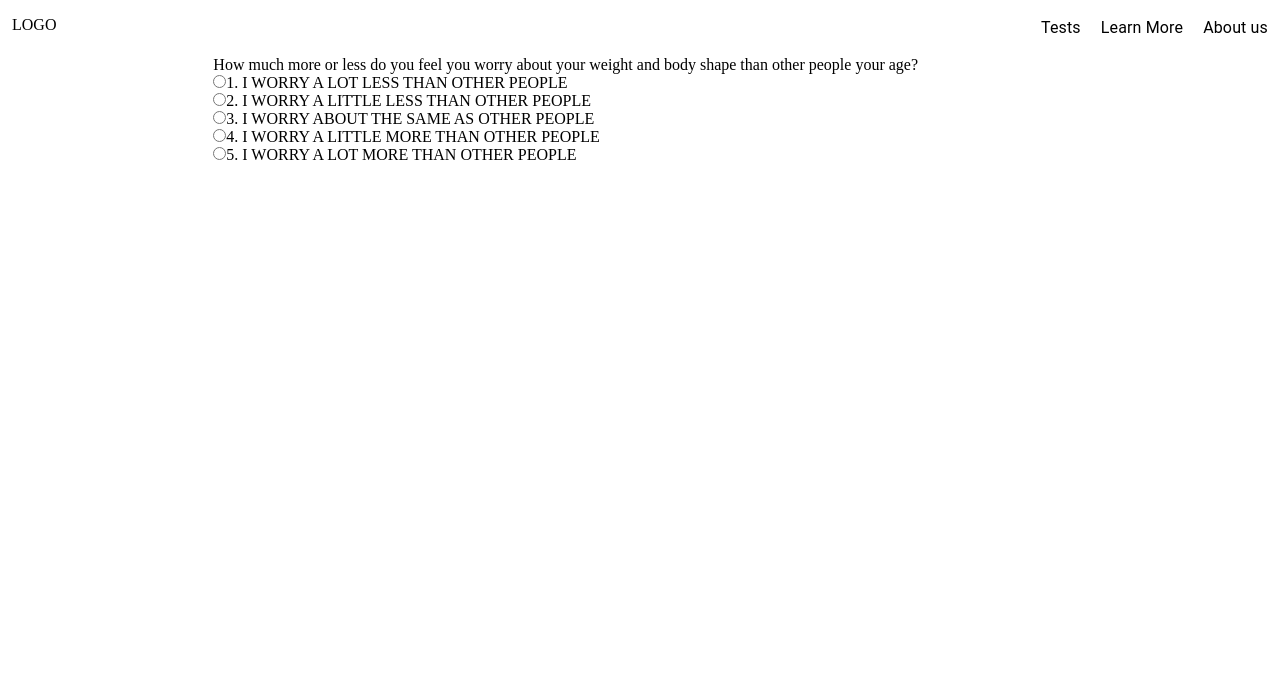
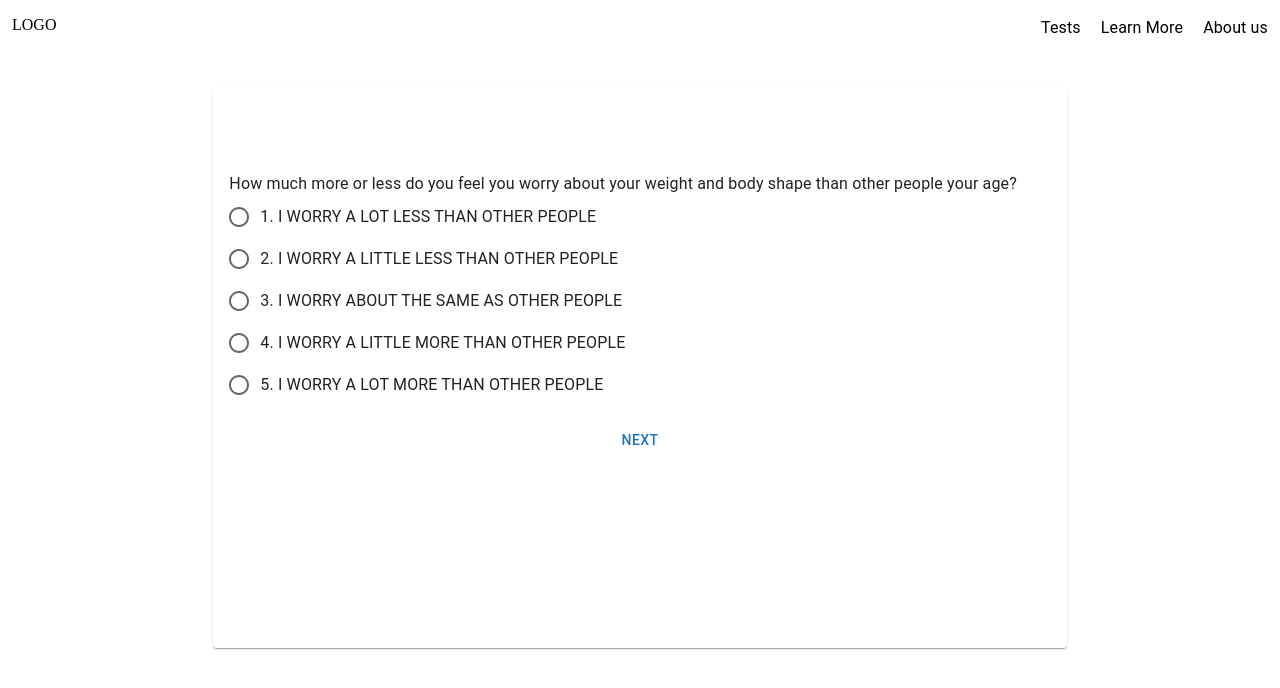
Before and after one commit to captainion2119/SIH_frontend, a React (Vite) app: page /tests/eating_disorder in a window 1280 px wide. Shown: the top 688 px of the page. Built offline with nearby package versions, Linux system fonts and the light colour scheme.

Commit message:
added apiEndPoints

```diff
--- a/src/components/BipolarForm.jsx
+++ b/src/components/BipolarForm.jsx
@@ -1,5 +1,5 @@
 import React, { useState } from 'react';
-import { Paper,Typography,Button,Stack } from '@mui/material';
+import { Paper, Typography, Button, Stack, RadioGroup, Radio, FormControlLabel } from '@mui/material';
 const questions = [
    [ "1. In the past, have you experienced periods of unusually elevated or irritable mood that lasted for several days or more, during which you felt extremely energetic, talkative, and confident, and may have engaged in impulsive or risky activities? ", 0.99, 0.182],
     ["2. Have you ever had periods of time when you felt excessively grandiose or superior to others, believing that you possessed special powers, talents, or abilities that others did not, even when there was no evidence to support these beliefs? ", 0.87, 0.095],
@@ -29,35 +29,43 @@ const questions = [
 ]
 
 
+
 const BipolarForm = () => {
   const [currentQuestion, setCurrentQuestion] = useState(0);
   const [totalScore, setTotalScore] = useState(0);
+  const [response, setResponse] = useState(null);
 
-  const handleResponse = (response) => {
+  const handleResponse = () => {
     const currentQuestionInfo = questions[currentQuestion];
     const responseValue = response === 'yes' ? currentQuestionInfo[1] * currentQuestionInfo[2] : 0;
 
     setTotalScore(totalScore + responseValue);
     setCurrentQuestion(currentQuestion + 1);
+    setResponse(null); // Reset response for the next question
   };
 
   return (
-    <Paper sx={{height:'100%',padding:'1rem',marginTop:'2rem'}} >
-
+    <Paper sx={{ height: '70vh',width:'100%', padding: '1rem', marginTop: '2rem' }}>
       {currentQuestion < questions.length ? (
-        <Stack alignItems={'center'} sx={{height:'80%'}} justifyContent={'center'} spacing={10}>
+        <Stack alignItems={'center'} sx={{ height: '80%' }} justifyContent={'center'} spacing={3}>
           <Typography variant="body1" lineHeight={1.5}>{questions[currentQuestion][0]}</Typography>
-          <Stack flexDirection={'row'} alignContent={'center'}>
-          <Button onClick={() => handleResponse('yes')}>Yes</Button>
-          <Button onClick={() => handleResponse('no')}>No</Button>
+          <RadioGroup sx={{alignSelf:'flex-start'}} value={response} onChange={(e) => setResponse(e.target.value)}>
+            <FormControlLabel value="yes" control={<Radio />} label="Yes" />
+            <FormControlLabel value="no" control={<Radio />} label="No" />
+          </RadioGroup>
+          <Stack direction={'row'} spacing={2}>
+            <Button onClick={handleResponse} >
+              Next
+            </Button>
           </Stack>
         </Stack>
       ) : (
-        <Stack sx={{height:'50%'}} alignItems={'center'} justifyContent={'center'}>
+        <Stack sx={{ height: '50%' }} alignItems={'center'} justifyContent={'center'}>
           <Typography>Questionnaire completed!</Typography>
           <Typography>Total Score: {totalScore}</Typography>
-          <Typography>Probablity of bipolar occurance is {(totalScore / 0.91856 * 100).toFixed(2)} %
-</Typography>
+          <Typography>
+            Probability of bipolar occurrence is {(totalScore / 0.91856 * 100).toFixed(2)} %
+          </Typography>
         </Stack>
       )}
     </Paper>
--- a/src/components/EatingForm.jsx
+++ b/src/components/EatingForm.jsx
@@ -1,11 +1,10 @@
 import React, { useState } from 'react';
+import { Paper, Typography, Button, Radio, RadioGroup, FormControlLabel, Stack } from '@mui/material';
 
 const EatingForm = () => {
-  const [a, setA] = useState(0);
-  const [b, setB] = useState(0);
-  const [c, setC] = useState(0);
-  const [d, setD] = useState(0);
+  const [disorderState, setDisorderState] = useState({ a: 0, b: 0, c: 0, d: 0 });
   const [questionIndex, setQuestionIndex] = useState(0);
+  const [selectedOption, setSelectedOption] = useState(null);
 
   const questions = [
     {
@@ -91,84 +90,69 @@ const EatingForm = () => {
     },
 ]
 
-  const handleResponse = (response) => {
-    const increment = parseInt(response)
-    console.log(response)
+
+const handleResponse = () => {
+  if (selectedOption !== null) {
+    const increment = parseInt(selectedOption);
     const currentQuestion = questions[questionIndex];
+
+    // Update disorder state only when "Next" button is pressed
     currentQuestion.disorders.forEach((disorder) => {
-      switch (disorder) {
-        case 'a':
-          setA((prevA) => prevA + increment);
-          break;
-        case 'b':
-          setB((prevB) => prevB + increment);
-          break;
-        case 'c':
-          setC((prevC) => prevC + increment);
-          break;
-        case 'd':
-          setD((prevD) => prevD + increment);
-          break;
-        default:
-          break;
-      }
+      setDisorderState((prevDisorderState) => ({
+        ...prevDisorderState,
+        [disorder]: prevDisorderState[disorder] + increment,
+      }));
     });
 
     // Move to the next question
     setQuestionIndex((prevIndex) => prevIndex + 1);
+    // Clear selected option for the next question
+    setSelectedOption(null);
+  }
 };
 
-  const renderOptions = (options, questionIndex) => {
-    return options.map((option, index) => {
-      const val = options.length > 1 ? index  : (option.toLowerCase() === 'yes' ? 4 : 0);
-
+const renderOptions = (options) => {
   return (
-        <div key={index}>
-          <label>
-            <input
-              type="radio"
-              name={questionIndex}
-              value={val}
-              onChange={(e) => handleResponse(e.target.value)}
+    <RadioGroup value={selectedOption} onChange={(e) => setSelectedOption(e.target.value)}>
+      {options.map((option, index) => (
+        <FormControlLabel
+          key={index}
+          value={index.toString()}
+          control={<Radio />}
+          label={option}
         />
-            {option}
-          </label>
-        </div>
+      ))}
+    </RadioGroup>
   );
-    });
 };
-
 
 const renderQuestion = () => {
   const currentQuestion = questions[questionIndex];
 
   return (
     <div>
-        <p>{currentQuestion.question}</p>
-        {renderOptions(currentQuestion.options,questionIndex)}
+      <Typography variant="body1" lineHeight={1.5}>{currentQuestion.question}</Typography>
+      {renderOptions(currentQuestion.options)}
     </div>
   );
 };
 
   const renderResults = () => {
     // Calculate risk levels
-    const risk_a = a <= 7 ? "no" : (a <= 13 ? "risk" : "yes");
-    const risk_b = b <= 10 ? "no" : (b <= 15 ? "risk" : "yes");
-    const risk_c = c <= 8 ? "no" : (c <= 12 ? "risk" : "yes");
-    const risk_d = d <= 4 ? "no" : (d <= 7 ? "risk" : "yes");
+    const risk_a = disorderState.a <= 7 ? "no" : (disorderState.a <= 13 ? "risk" : "yes");
+    const risk_b = disorderState.b <= 10 ? "no" : (disorderState.b <= 15 ? "risk" : "yes");
+    const risk_c = disorderState.c <= 8 ? "no" : (disorderState.c <= 12 ? "risk" : "yes");
+    const risk_d = disorderState.d <= 4 ? "no" : (disorderState.d <= 7 ? "risk" : "yes");
 
-    // Check if all risk levels are "no"
     const noEatingDisorder = risk_a === "no" && risk_b === "no" && risk_c === "no" && risk_d === "no";
 
     return (
       <div>
         <p>Your results:</p>
-        <p>Disorder A (Anorexia Nervosa): {a}</p>
-        <p>Disorder B (Bulimia Nervosa): {b}</p>
-        <p>Disorder C (Binge Eating Disorder): {c}</p>
-        <p>Disorder D (ARFID): {d}</p>
-
-        {/* Display risk levels */}
+        <p>Disorder A (Anorexia Nervosa): {disorderState.a}</p>
+        <p>Disorder B (Bulimia Nervosa): {disorderState.b}</p>
+        <p>Disorder C (Binge Eating Disorder): {disorderState.c}</p>
+        <p>Disorder D (ARFID): {disorderState.d}</p>
         {risk_a === "risk" && <p>You are at risk of Anorexia Nervosa disorder.</p>}
         {risk_a === "yes" && <p>You have Anorexia Nervosa disorder.</p>}
 
@@ -180,8 +164,6 @@ const EatingForm = () => {
 
         {risk_d === "risk" && <p>You are at risk of Avoidant Restrictive Food Intake Disorder (ARFID).</p>}
         {risk_d === "yes" && <p>You have Avoidant Restrictive Food Intake Disorder (ARFID).</p>}
-
-        {/* Display message for no eating disorder */}
         {noEatingDisorder && <p>You don't have an eating disorder.</p>}
       </div>
     );
@@ -189,11 +171,20 @@ const EatingForm = () => {
 
 
   return (
-    <div>
-      {questionIndex < questions.length
-        ? renderQuestion()
-        : renderResults()}
-    </div>
+    <Paper sx={{ height: '70vh',width:'100%', padding: '1rem', marginTop: '2rem' }}>
+      {questionIndex < questions.length ? (
+        <Stack  sx={{ height: '80%' }} justifyContent={'center'} spacing={2}>
+          {renderQuestion()}
+
+           <Button onClick={handleResponse} sx={{alignSelf:'center'}}>Next</Button>
+
+        </Stack>
+      ) : (
+        <Stack sx={{ height: '50%' }} alignItems={'center'} justifyContent={'center'}>
+          {renderResults()}
+        </Stack>
+      )}
+    </Paper>
   );
 };
 
--- a/src/components/LearnMoreCard.jsx
+++ b/src/components/LearnMoreCard.jsx
@@ -1,21 +1,27 @@
 import React from 'react';
-import { Paper, Avatar, Typography ,Stack} from '@mui/material';
+import { Paper, Avatar, Typography ,Stack,Grid,useMediaQuery} from '@mui/material';
 import { useNavigate } from 'react-router-dom';
+import { useTheme } from '@mui/material/styles';
+
+// Inside your component
+
 function LearnMoreCard({data,alignSelf}) {
   const name = data.name.split('_').join(' ');
   const navigate = useNavigate();
+  const theme = useTheme();
+const smallScreen = useMediaQuery(theme.breakpoints.down("sm"));
   return (
-    <Stack alignSelf={alignSelf} onClick={()=>{navigate(`/details/${data.name}`)}}>
+    <Grid  flexDirection= 'row' sx={{alignSelf: smallScreen? 'center':alignSelf}} onClick={()=>{navigate(`/details/${data.name}`)}}>
     <Paper elevation={4} sx={{ width: '270px', height: '300px', padding: '1rem',cursor:'pointer','&:hover':{boxShadow:'0 0 25px rgba(0, 0, 0,0.4)'} }}>
      <Stack alignItems={'center'} spacing={'1rem'}>
         <Avatar src={data.icon} sx={{ width: '5rem', height: '5rem'}} />
       <Typography variant='h5'>{name}</Typography>
       <Typography variant="h6" align='center' sx={{display: '-webkit-box',
           WebkitBoxOrient: 'vertical', overflow: 'hidden', textOverflow: 'ellipsis',WebkitLineClamp: '4' }}>
-      {data.detail[Object.keys(data.detail)[0]]}</Typography>
+      {data.detail}</Typography>
       </Stack>
     </Paper>
-    </Stack>
+    </Grid>
   );
 }
 
--- a/src/pages/TakeTest.jsx
+++ b/src/pages/TakeTest.jsx
@@ -6,7 +6,7 @@ import Text from '../components/Text';
 import Image from '../components/Image';
 import Diagnosis from './Diagnosis';
 import { Typography,Stack,Button } from '@mui/material';
-function TakeTest({ tests}) {
+function TakeTest({ tests,apiEndPoint}) {
   const navigate = useNavigate();
   const [cur, setCur] = useState(0);
   const [show, setShow] = useState(false);
@@ -34,7 +34,7 @@ function TakeTest({ tests}) {
     // need to work on the video data
 
     //console.log(textData);
-    fetch('http://127.0.0.1:5000/1', { //Change this back to /1
+    fetch(`http://127.0.0.1:5000/${apiEndPoint}`, { //Change this back to /1
       method: 'POST',
       body: formData,
     })
```
Also changed, not shown: src/App.jsx (+18 -12 lines), src/pages/Home.jsx (+28 -28 lines). Lines whose indentation alone changed are shown as unchanged.
